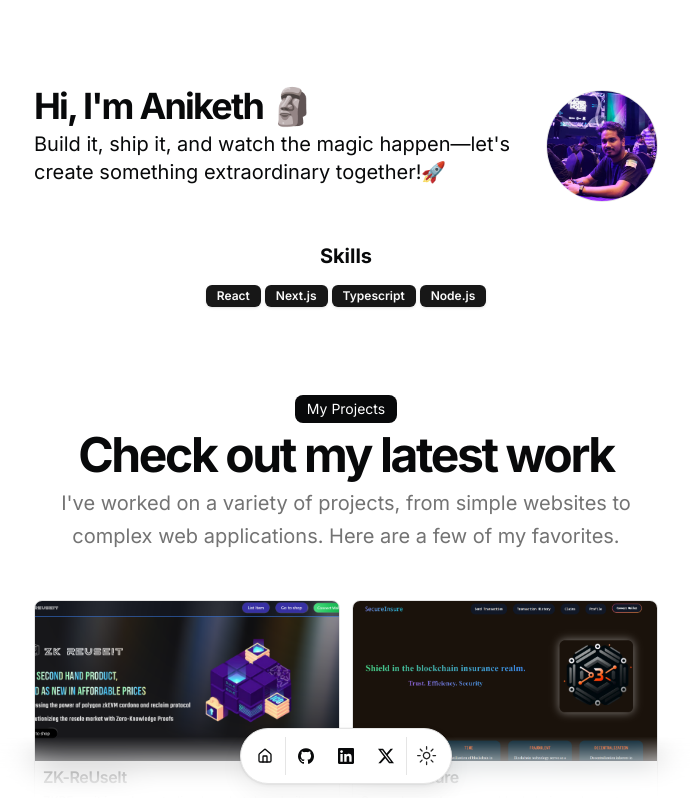
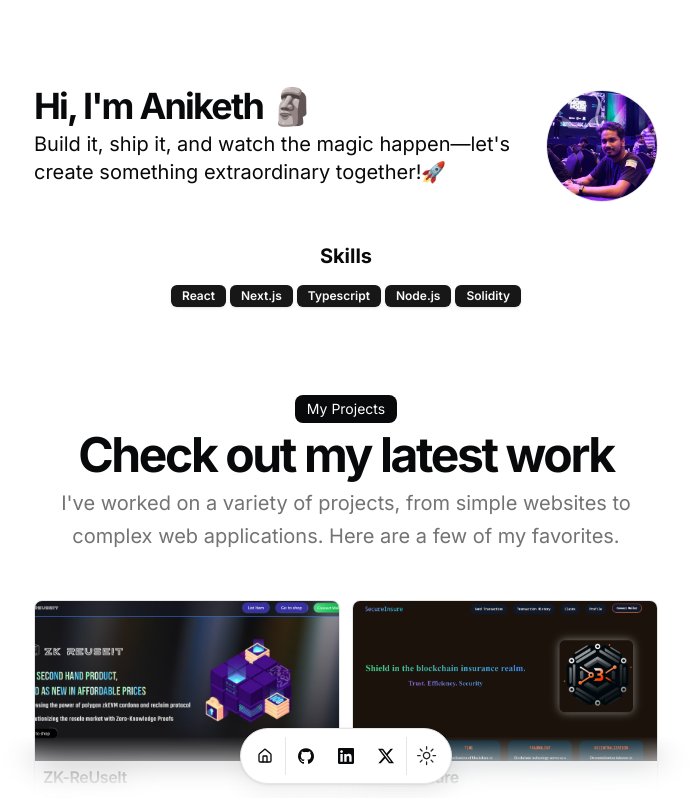
Before and after one commit to devaniketh/Portfolio, a Next.js app: page / in a window 1280 px wide. Shown: the top 798 px of the page, without its empty margins (294-984 px from the left). Built offline with nearby package versions, Linux system fonts and the light colour scheme.

Commit message:
fix : Skills

```diff
--- a/src/data/resume.tsx
+++ b/src/data/resume.tsx
@@ -17,6 +17,7 @@ export const DATA = {
     "Next.js",
     "Typescript",
     "Node.js",
+    "Solidity",
   ],
   navbar: [
     { href: "/", icon: HomeIcon, label: "Home" },
```
